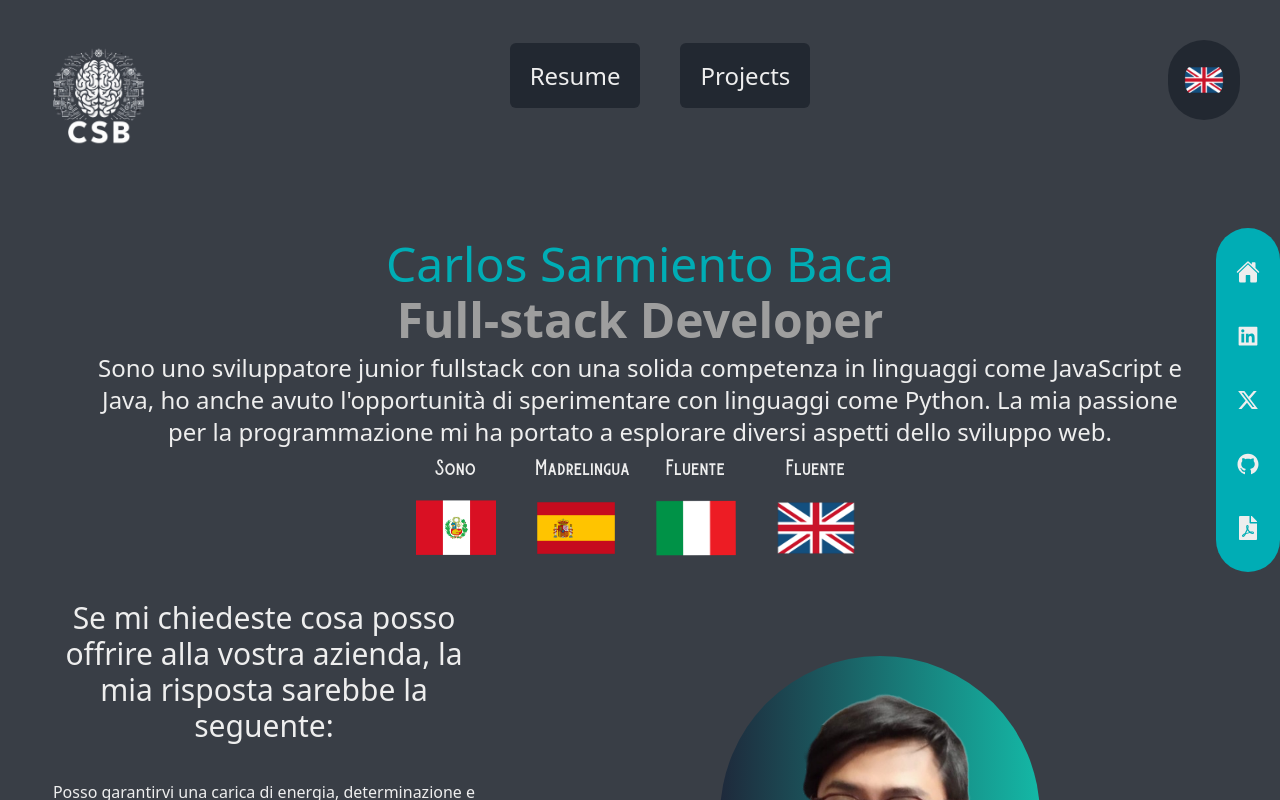
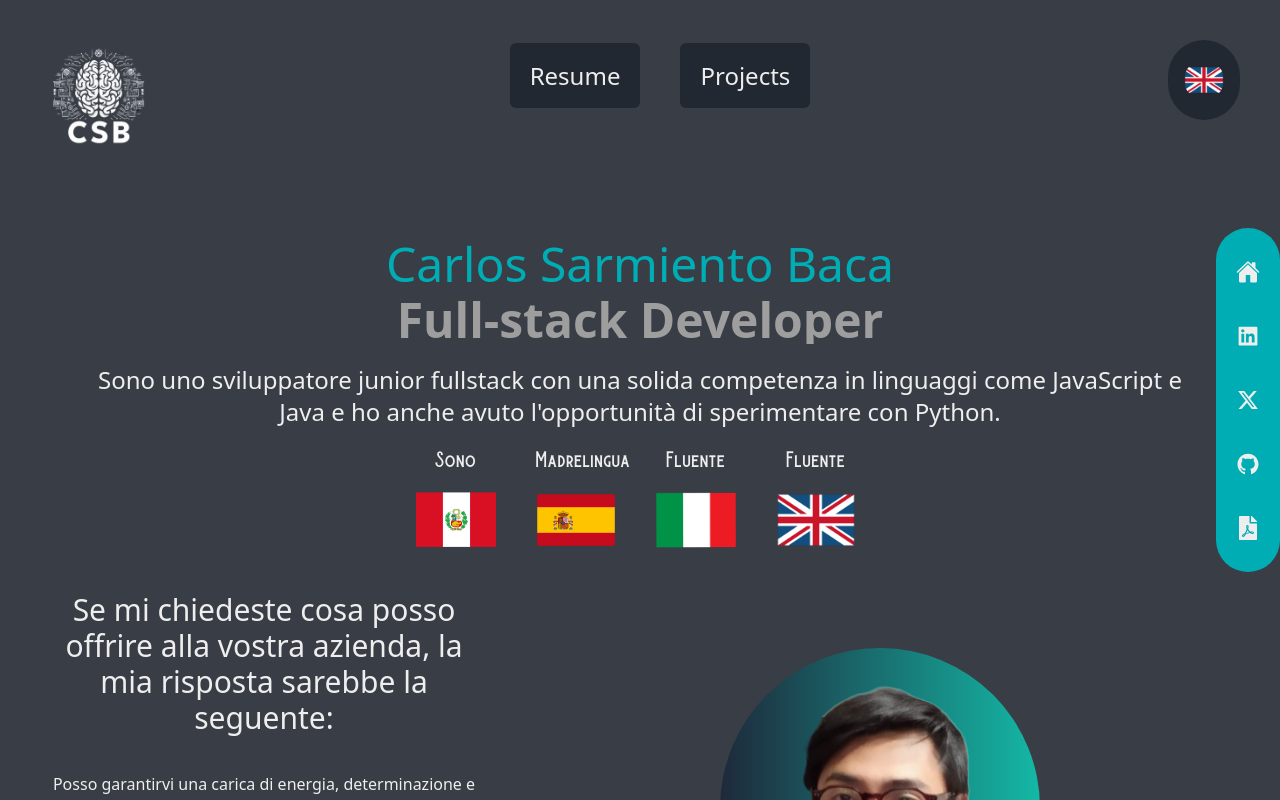
Before and after one commit to csarmientobaca/csbPortfolio, a Next.js app in the folder my-app/: page / in a window 1280 px wide. Shown: the top 800 px of the page. Built offline with nearby package versions, Linux system fonts and the light colour scheme; grey boxes are pictures that could not be loaded.

Commit message:
change the cards in large 3 lines from 2

```diff
--- a/my-app/pages/index.js
+++ b/my-app/pages/index.js
@@ -141,16 +141,14 @@ export default function Home() {
             <h1 className='textmovie text-5xl'>
               Full-stack Developer
             </h1>
-            <h3 className='description text-2xl py-2'>
+            <h3 className='description text-2xl py-5'>
               {language === 'it'
                 ?
-                `Sono uno sviluppatore junior fullstack con una solida competenza in linguaggi come JavaScript e Java,
-                ho anche avuto l'opportunità di sperimentare con linguaggi come Python.
-                La mia passione per la programmazione mi ha portato a esplorare diversi aspetti dello sviluppo web.`
+                `Sono uno sviluppatore junior fullstack con una solida competenza in linguaggi come JavaScript e Java e
+                ho anche avuto l'opportunità di sperimentare con Python.`
                 :
                 `I am a junior full-stack developer with a strong proficiency in languages such as JavaScript and Java.
-                I have also had the opportunity to experiment with languages like Python.
-                My passion for programming has led me to explore various aspects of web development.`
+                I have also had the opportunity to experiment Python`
               }
             </h3>
 
@@ -272,7 +270,7 @@ export default function Home() {
 
         {/* THIRD SECTION */}
         <section id='myGrid'
-          className=' grid grid-cols-1 lg:grid-cols-2
+          className=' grid grid-cols-1 lg:grid-cols-3
           md:grid-cols-2 justify-items-center justify-center gap-y-10 gap-x-32 mt-10 mb-40'>
 
           <Card1 title={language === 'it' ? "App Todo con riconoscimento vocale " : "Todo app with voice recognition"}
```
